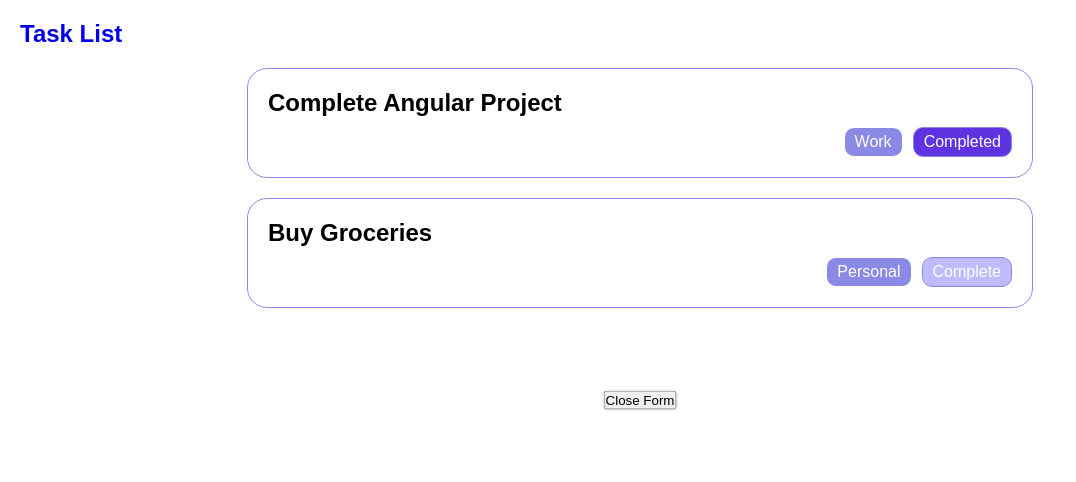
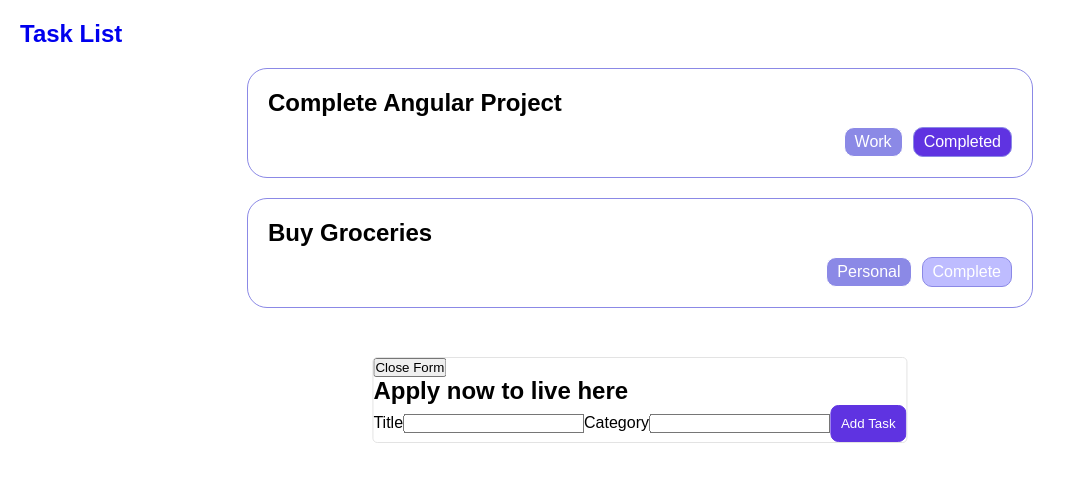
Before and after one commit to korayuymaz/task-management-angular, an Angular app: page / in a window 1280 px wide. Both pictures are taken after a click on the button "Add Task". Shown: the top 482 px of the page, without its empty margins (0-1076 px from the left). Built offline with nearby package versions, Linux system fonts and the light colour scheme; data requests are answered from the project's data file.

Commit message:
Form added form data sent to service

```diff
--- a/src/app/form-modal/form-modal.component.html
+++ b/src/app/form-modal/form-modal.component.html
@@ -1,4 +1,12 @@
 <button *ngIf="!showTaskForm" (click)="openTaskForm()">Add Task</button>
 <div class="modal" *ngIf="showTaskForm">
   <button (click)="closeTaskForm()">Close Form</button>
+  <h2 class="section-heading">Apply now to live here</h2>
+  <form [formGroup]="applyForm" (submit)="submitApplication()">
+    <label for="title">Title</label>
+    <input id="title" type="text" formControlName="title" />
+    <label for="category">Category</label>
+    <input id="category" type="text" formControlName="category" />
+    <button type="submit" class="primary">Add Task</button>
+  </form>
 </div>
--- a/src/app/form-modal/form-modal.component.ts
+++ b/src/app/form-modal/form-modal.component.ts
@@ -1,16 +1,22 @@
 import { CommonModule } from "@angular/common";
-import { Component, Input, InputFunction, SimpleChanges } from "@angular/core";
-
+import { Component, inject } from "@angular/core";
+import { FormControl, FormGroup, ReactiveFormsModule } from "@angular/forms";
+import { TasksService } from "../tasks.service";
 @Component({
   selector: "app-form-modal",
   standalone: true,
-  imports: [CommonModule],
+  imports: [CommonModule, ReactiveFormsModule],
   templateUrl: "./form-modal.component.html",
   styleUrl: "./form-modal.component.css",
 })
 export class FormModalComponent {
   showTaskForm: boolean = false;
-
+  applyForm = new FormGroup({
+    title: new FormControl(""),
+    category: new FormControl(""),
+    completed: new FormControl(false),
+  });
+  tasksService: TasksService = inject(TasksService);
   openTaskForm() {
     this.showTaskForm = true;
   }
@@ -18,4 +24,12 @@ export class FormModalComponent {
   closeTaskForm() {
     this.showTaskForm = false;
   }
+
+  submitApplication() {
+    this.tasksService.submitNewTask(
+      this.applyForm.value.title ?? "",
+      this.applyForm.value.category ?? "",
+      this.applyForm.value.completed ?? false
+    );
+  }
 }
--- a/src/app/tasks.service.ts
+++ b/src/app/tasks.service.ts
@@ -23,4 +23,8 @@ export class TasksService {
       console.log("new data", data);
     });
   }
+
+  submitNewTask(title: string, category: string, completed: boolean) {
+    console.log(title, category, completed);
+  }
 }
```
